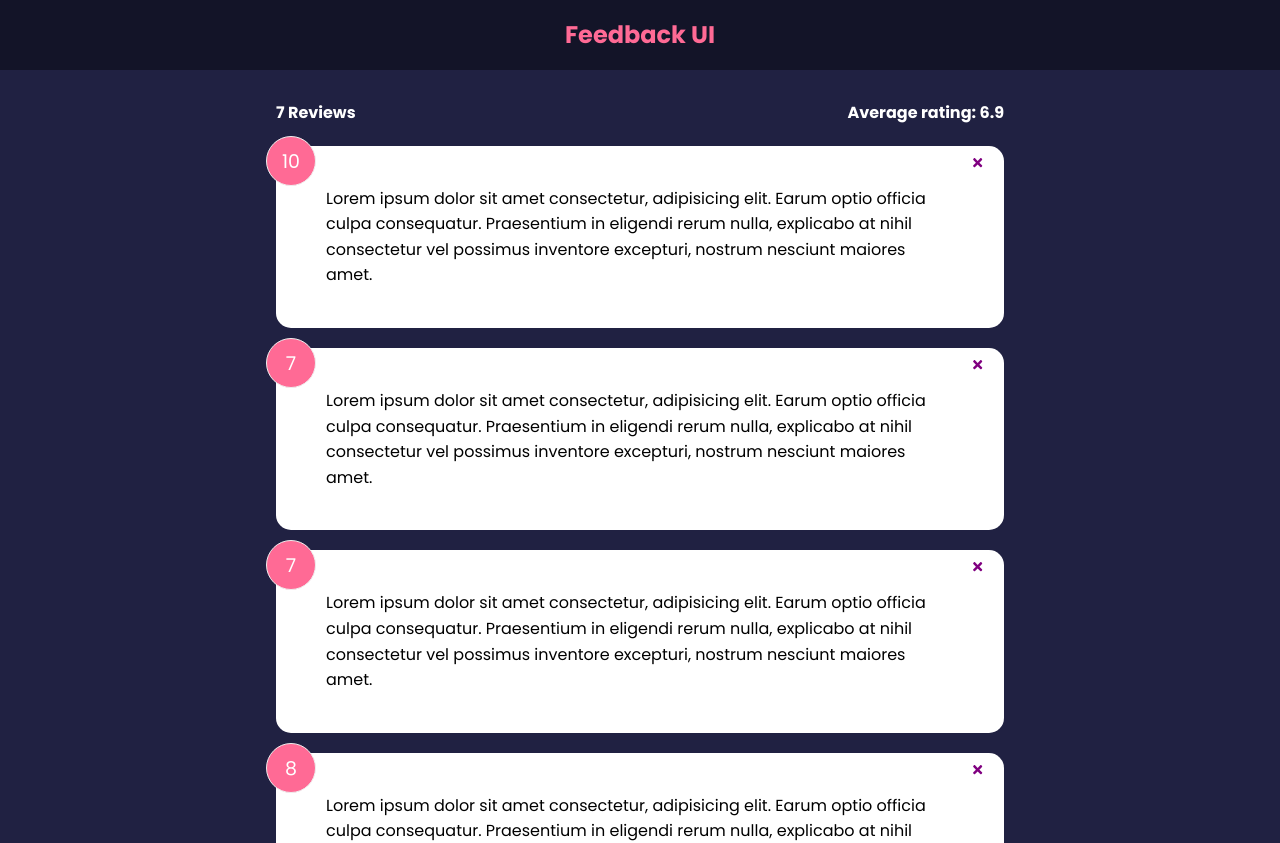
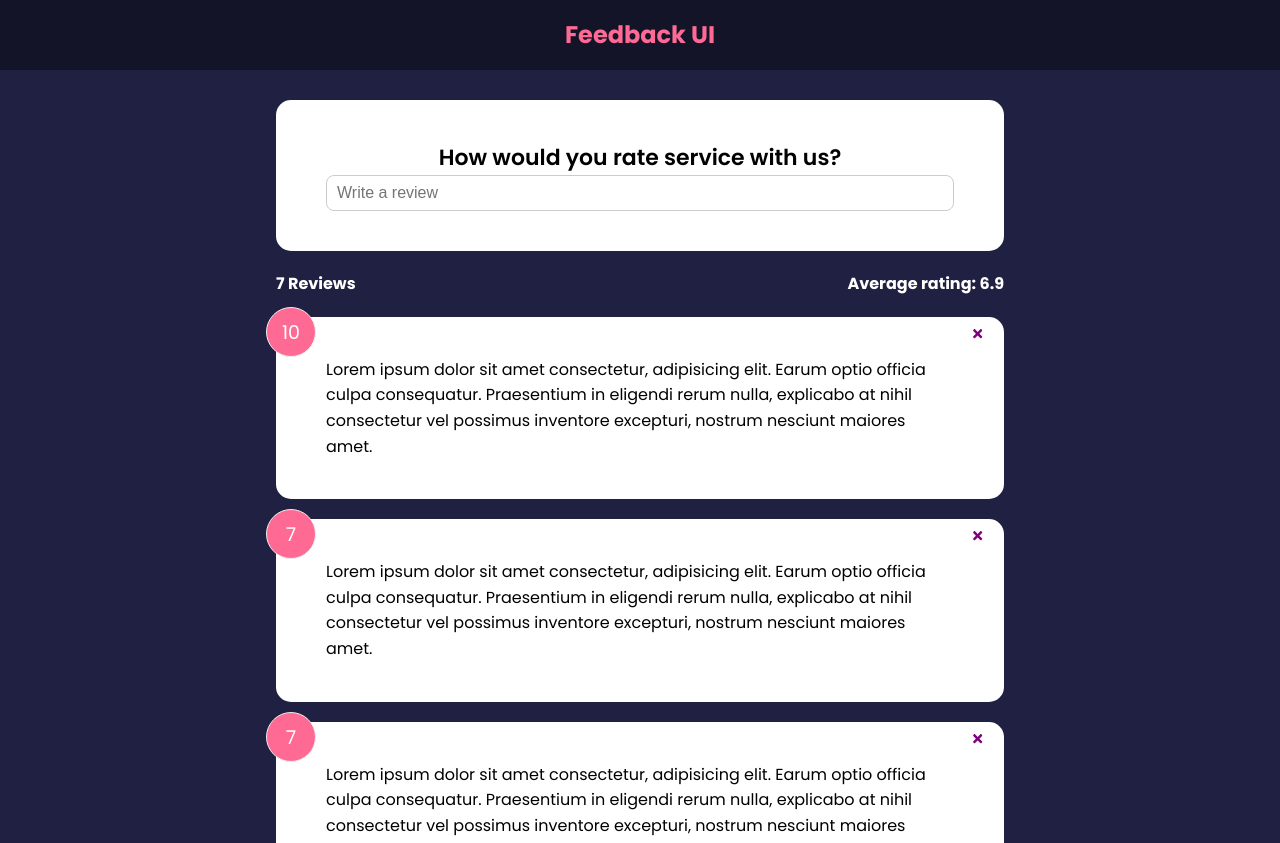
Before and after one commit to ol3gatron/Feedback-App, a React (Create React App) app: page / in a window 1280 px wide. Shown: the top 843 px of the page. Built offline with nearby package versions, Linux system fonts and the light colour scheme.

Commit message:
created FeedbackForm component

```diff
--- a/src/App.js
+++ b/src/App.js
@@ -3,6 +3,7 @@ import Header from "./components/Header"
 import FeedbackList from "./components/FeedbackList"
 import FeedbackStats from "./components/FeedbackStats"
 import FeedbackData from "./data/FeedbackData"
+import FeedbackForm from "./components/FeedbackForm"
 
 function App() {
   const [feedback, setFeedback] = useState(FeedbackData)
@@ -17,6 +18,7 @@ function App() {
     <>
       <Header />
       <div className="container">
+        <FeedbackForm />
         <FeedbackStats feedback={feedback} />
         <FeedbackList feedback={feedback} handleDelete={deleteFeedback}/>
       </div>
--- /dev/null
+++ b/src/components/FeedbackForm.jsx
@@ -0,0 +1,25 @@
+import { useState } from "react"
+import Card from "./shared/Card"
+// import Button from "./shared/Button"
+
+function FeedbackForm() {
+  const [text, setText] = useState("")
+
+  const handleTextChange = (e) => {
+    setText(e.target.value)
+  }
+
+  return (
+    <Card>
+      <form>
+        <h2>How would you rate service with us?</h2>
+        <div className="input-group">
+          <input onChange={handleTextChange} type="text" placeholder="Write a review" value={text} />
+          {/* <Button type="submit" >Send</Button> */}
+        </div>
+      </form>
+    </Card>
+  )
+}
+
+export default FeedbackForm
--- /dev/null
+++ b/src/components/shared/Button.jsx
@@ -0,0 +1,24 @@
+import PropTypes from "prop-types"
+
+function Button({ children, version, type, isDisabled }) {
+  return (
+    <Button type={type} disabled={isDisabled} className={`btn btn-${version}`}>
+      {children}
+    </Button>
+  )
+}
+
+Button.defaultProps = {
+  version: "primary",
+  type: "button",
+  isDisabled: false,
+}
+
+Button.propTypes = {
+  children: PropTypes.node.isRequired,
+  version: PropTypes.string,
+  type: PropTypes.string,
+  isDisabled: PropTypes.bool,
+}
+
+export default Button
```
